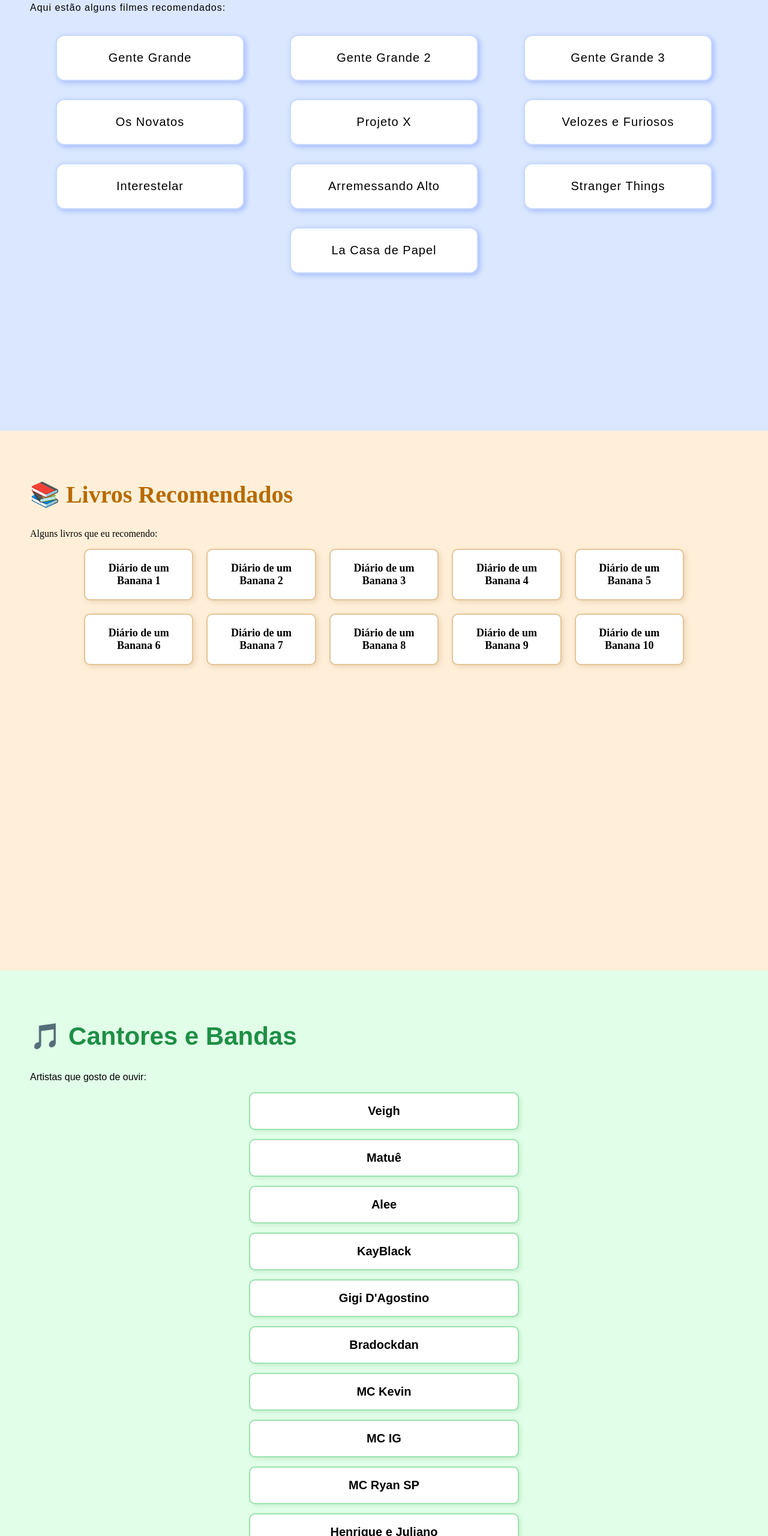
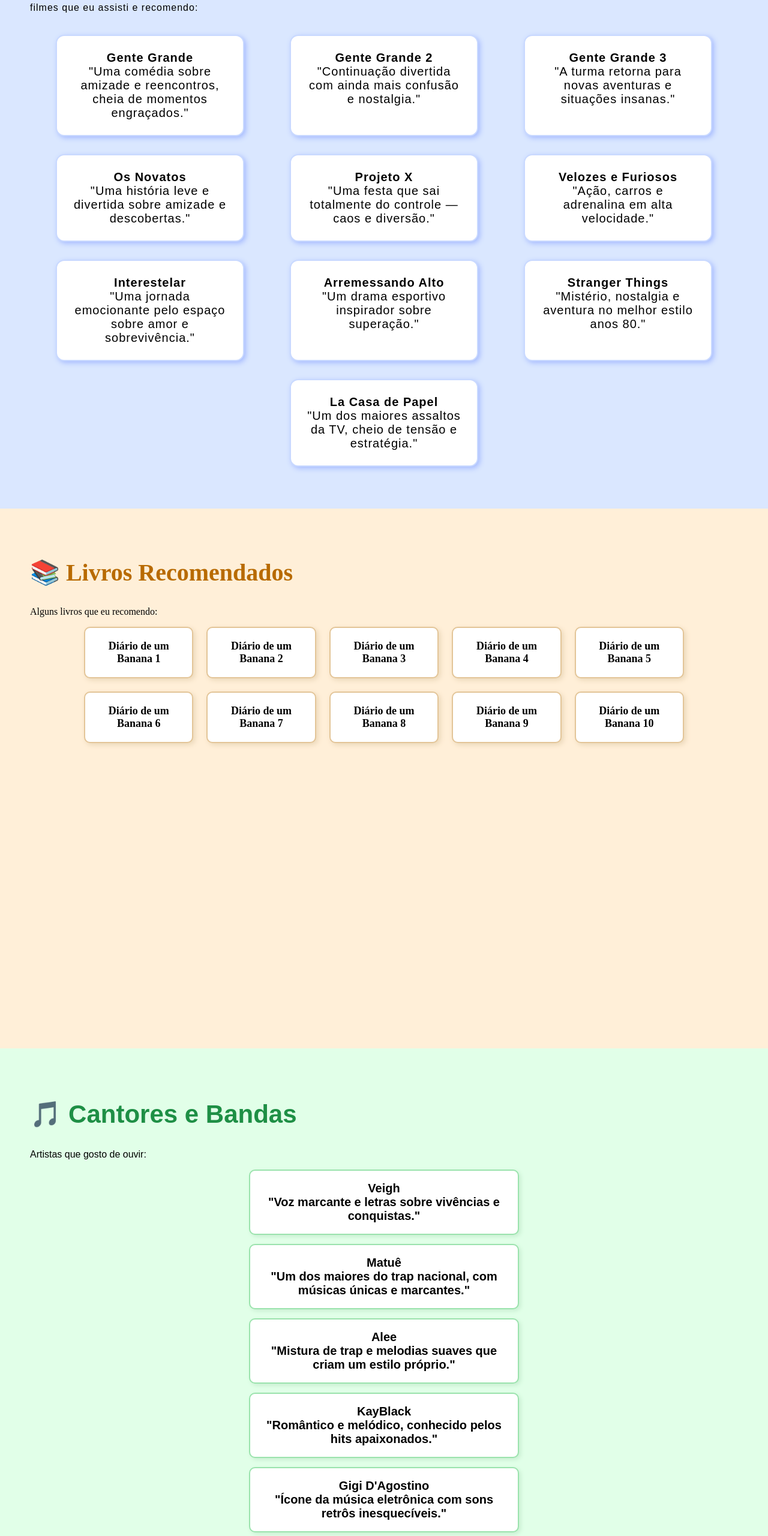
Before and after one commit to lzzx047/site-css--html, a plain HTML site: page index.html in a window 1280 px wide. Shown: the part 239-2800 px from the top of the page at 60% size. Drawn offline with Linux system fonts and the light colour scheme.

Commit message:
filmes2.0

```diff
--- a/index.html
+++ b/index.html
@@ -34,7 +34,7 @@
             min-height: 100vh;
         }
 
-        /* ========================= FILMES — NOVO LAYOUT FLEX E NOVA FONTE ========================= */
+        /* ========================= FILMES ========================= */
         #filmes {
             background: #dae7ff;
             font-family: 'Bebas Neue', sans-serif;
@@ -65,8 +65,7 @@
             box-shadow: 3px 3px 8px #a5baff;
         }
 
-
-        /* ========================= LIVROS — GRID COM NOVO ESTILO E FONTE ========================= */
+        /* ========================= LIVROS ========================= */
         #livros {
             background: #ffefd8;
             font-family: 'Merriweather', serif;
@@ -96,8 +95,7 @@
             box-shadow: 3px 3px 8px #ead7b8;
         }
 
-
-        /* ========================= MÚSICA — GRID VERTICAL E FONTE MODERNA ========================= */
+        /* ========================= MÚSICA ========================= */
         #musica {
             background: #e1ffe8;
             font-family: 'Poppins', sans-serif;
@@ -148,22 +146,62 @@
     <!-- FILMES -->
     <section id="filmes">
         <h1>🎬 Filmes Recomendados</h1>
-        <p>Aqui estão alguns filmes recomendados:</p>
+        <p>filmes que eu assisti e recomendo:</p>
 
         <div class="filmes-container">
-            <div class="filme-card">Gente Grande</div>
-            <div class="filme-card">Gente Grande 2</div>
-            <div class="filme-card">Gente Grande 3</div>
-            <div class="filme-card">Os Novatos</div>
-            <div class="filme-card">Projeto X</div>
-            <div class="filme-card">Velozes e Furiosos</div>
-            <div class="filme-card">Interestelar</div>
-            <div class="filme-card">Arremessando Alto</div>
-            <div class="filme-card">Stranger Things</div>
-            <div class="filme-card">La Casa de Papel</div>
+
+            <div class="filme-card">
+                <strong>Gente Grande</strong><br>
+                "Uma comédia sobre amizade e reencontros, cheia de momentos engraçados."
+            </div>
+
+            <div class="filme-card">
+                <strong>Gente Grande 2</strong><br>
+               "Continuação divertida com ainda mais confusão e nostalgia."
+            </div>
+
+            <div class="filme-card">
+                <strong>Gente Grande 3</strong><br>
+                "A turma retorna para novas aventuras e situações insanas."
+            </div>
+
+            <div class="filme-card">
+                <strong>Os Novatos</strong><br>
+                "Uma história leve e divertida sobre amizade e descobertas."
+            </div>
+
+            <div class="filme-card">
+                <strong>Projeto X</strong><br>
+                "Uma festa que sai totalmente do controle — caos e diversão."
+            </div>
+
+            <div class="filme-card">
+                <strong>Velozes e Furiosos</strong><br>
+                "Ação, carros e adrenalina em alta velocidade."
+            </div>
+
+            <div class="filme-card">
+                <strong>Interestelar</strong><br>
+                "Uma jornada emocionante pelo espaço sobre amor e sobrevivência."
+            </div>
+
+            <div class="filme-card">
+                <strong>Arremessando Alto</strong><br>
+                "Um drama esportivo inspirador sobre superação."
+            </div>
+
+            <div class="filme-card">
+                <strong>Stranger Things</strong><br>
+                "Mistério, nostalgia e aventura no melhor estilo anos 80."
+            </div>
+
+            <div class="filme-card">
+                <strong>La Casa de Papel</strong><br>
+                "Um dos maiores assaltos da TV, cheio de tensão e estratégia."
+            </div>
+
         </div>
     </section>
-
 
     <!-- LIVROS -->
     <section id="livros">
@@ -184,23 +222,63 @@
         </div>
     </section>
 
-
     <!-- MÚSICA -->
     <section id="musica">
         <h1>🎵 Cantores e Bandas</h1>
         <p>Artistas que gosto de ouvir:</p>
 
         <div class="musica-grid">
-            <div class="musica-item">Veigh</div>
-            <div class="musica-item">Matuê</div>
-            <div class="musica-item">Alee</div>
-            <div class="musica-item">KayBlack</div>
-            <div class="musica-item">Gigi D'Agostino</div>
-            <div class="musica-item">Bradockdan</div>
-            <div class="musica-item">MC Kevin</div>
-            <div class="musica-item">MC IG</div>
-            <div class="musica-item">MC Ryan SP</div>
-            <div class="musica-item">Henrique e Juliano</div>
+
+            <div class="musica-item">
+                <strong>Veigh</strong><br>
+                "Voz marcante e letras sobre vivências e conquistas."
+            </div>
+
+            <div class="musica-item">
+                <strong>Matuê</strong><br>
+                "Um dos maiores do trap nacional, com músicas únicas e marcantes."
+            </div>
+
+            <div class="musica-item">
+                <strong>Alee</strong><br>
+               "Mistura de trap e melodias suaves que criam um estilo próprio."
+            </div>
+
+            <div class="musica-item">
+                <strong>KayBlack</strong><br>
+                "Romântico e melódico, conhecido pelos hits apaixonados."
+            </div>
+
+            <div class="musica-item">
+                <strong>Gigi D'Agostino</strong><br>
+                "Ícone da música eletrônica com sons retrôs inesquecíveis."
+            </div>
+
+            <div class="musica-item">
+                <strong>Bradockdan</strong><br>
+                "Som marcante com influências do trap moderno."
+            </div>
+
+            <div class="musica-item">
+                <strong>MC Kevin</strong><br>
+                "Um dos grandes nomes do funk, cheio de energia e histórias reais."
+            </div>
+
+            <div class="musica-item">
+                <strong>MC IG</strong><br>
+                "Letras fortes e batidas pesadas, destaque no cenário atual."
+            </div>
+
+            <div class="musica-item">
+                <strong>MC Ryan SP</strong><br>
+                "Um dos maiores nomes do funk paulista, com hits virais."
+            </div>
+
+            <div class="musica-item">
+                <strong>Henrique e Juliano</strong><br>
+                "Dupla sertaneja reconhecida por músicas românticas e emocionantes."
+            </div>
+
         </div>
     </section>
 
```
